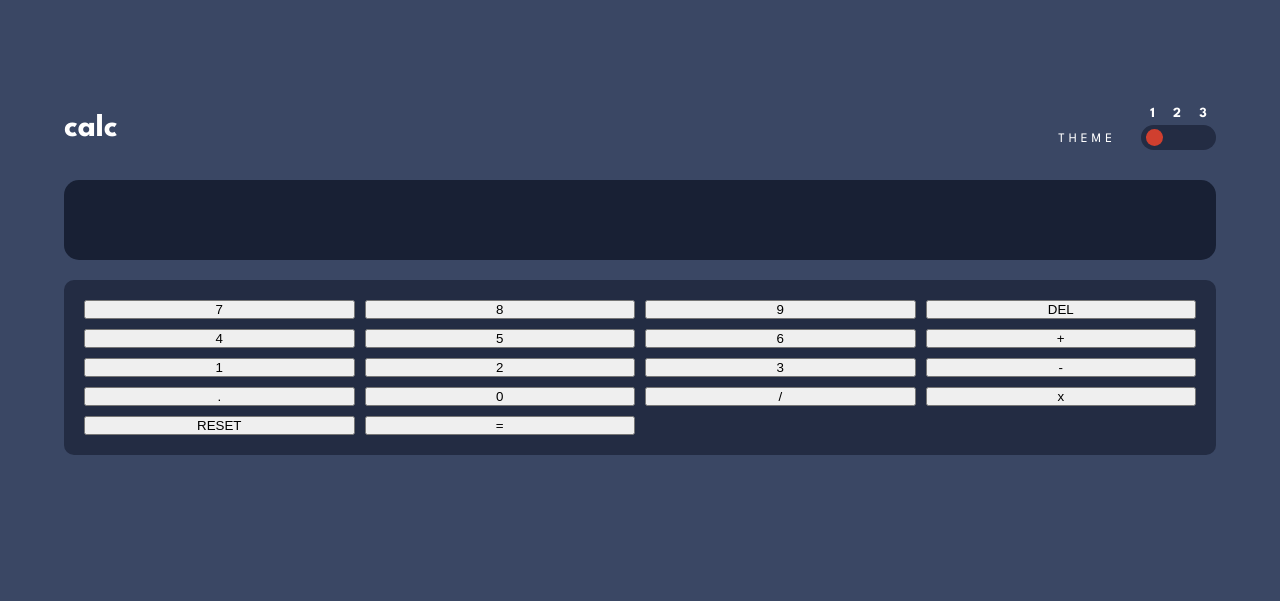
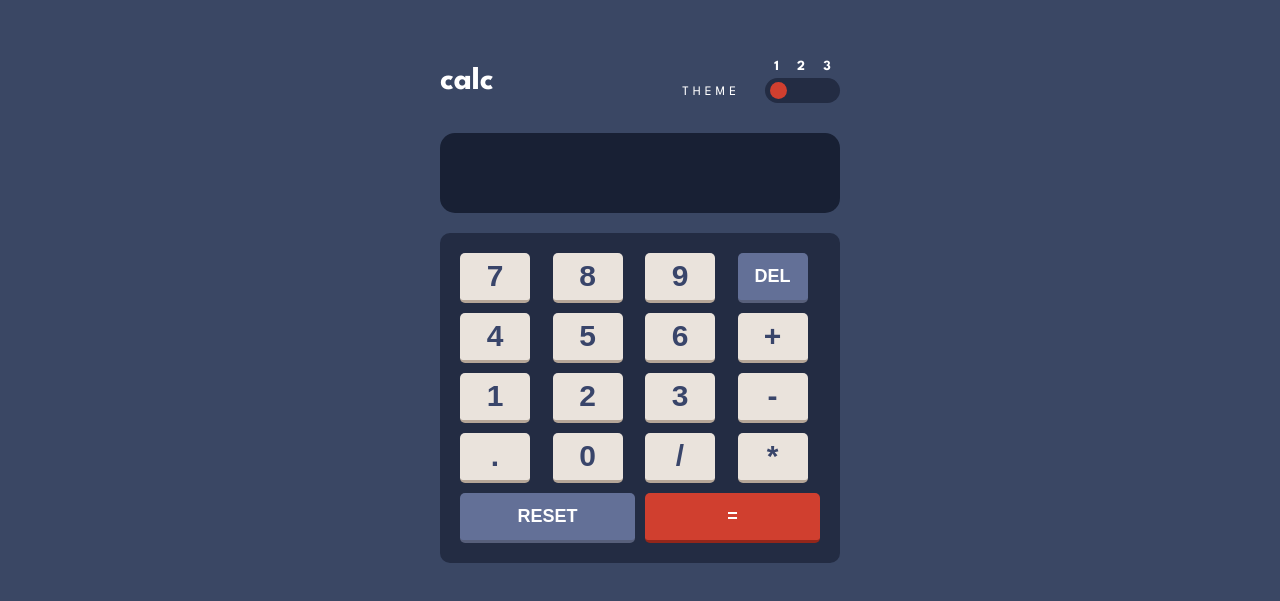
Before and after one commit to FerneyMontoya6/calculator-react-project, a React (Vite) app: page / in a window 1280 px wide. Shown: the part 119-720 px from the top of the page. Built offline with nearby package versions, Linux system fonts and the light colour scheme.

Commit message:
calculator logic completed

```diff
--- a/src/App.jsx
+++ b/src/App.jsx
@@ -13,11 +13,12 @@ import { useState } from "react";
 
 
 let inputValueDefault = '';
+
 function App() {
+  const themes = ['theme-default', 'theme-white', 'theme-gamer'];
 
   const [valueInput, setValueInput] = useState(inputValueDefault);
-  const themes = ['theme-default', 'theme-white', 'theme-gamer'];
-
+  const [themeToggle, setThemeToggle] = useState(themes[0]);
 
   const buttonNumberClicked = (key) => {
     const btnValue = buttons[key].value;
@@ -40,31 +41,39 @@ function App() {
     setValueInput(inputValueDefault);
   }
 
-  const buttonEqualsClicked = (key) => {
+  const buttonEqualsClicked = () => {
 
+    const mathOperation = eval(inputValueDefault);
+    buttonResetClicked();
+    inputValueDefault = mathOperation.toString();
+    setValueInput(mathOperation);
   }
 
-  const buttonResetClicked = (key) => {
+  const buttonResetClicked = () => {
     inputValueDefault = '';
 
     setValueInput(inputValueDefault);
   }
 
-  const buttonDeletionClicked = (key) => {
+  const buttonDeletionClicked = () => {
      inputValueDefault = inputValueDefault.slice(0, -1);
 
     setValueInput(inputValueDefault);
   }
 
+  const changeTheme = () => {
+    console.log(themeToggle);
+  }
+
   return (
     <>
-      <CalcContainer theme={themes[0]}>
+      <CalcContainer theme={themeToggle}>
 
-        <CalcHeader theme={themes[0]}>
-          <Title text='calc' theme={themes[0]} />
+        <CalcHeader theme={themeToggle}>
+          <Title text='calc' theme={themeToggle} />
           <ToggleContainer>
-            <TextToggleDescription text='THEME' theme={themes[0]} />
-            <Toggle theme={themes[0]} />
+            <TextToggleDescription text='THEME' theme={themeToggle} />
+            <Toggle changeTheme={changeTheme} theme={() => themeToggle()} />
           </ToggleContainer>
         </CalcHeader>
 
--- a/src/components/Button/Button.css
+++ b/src/components/Button/Button.css
@@ -0,0 +1,40 @@
+@import url('../../variables.css');
+
+button {
+    max-width: 7rem;
+    height: 5rem;
+    border: none;
+    border-bottom: 0.3rem solid var(--grayish-orange);
+    border-radius: 0.5rem;
+    font-size: 3rem;
+    font-weight: 700;
+    color: var(--very-dark-grayish-blue);
+    background-color: var(--light-grayish-orange);
+}
+button:active,
+button.deletion:active,
+button.reset:active,
+button.equals:active {
+    border: none;
+}
+
+.btns-container--btn__double {
+    max-width: initial;
+    grid-column: span 2;
+}
+
+button.deletion,
+button.reset {
+    border-bottom: 0.3rem solid var(--desaturated-blue-medium);
+    font-size: 1.8rem;
+    font-weight: 700;
+    color: var(--white);
+    background-color: var(--desaturated-blue-light);
+}
+
+button.equals {
+    font-size: 1.8rem;
+    color: var(--white);
+    background-color: var(--red);
+    border-bottom: 0.3rem solid var(--dark-red);
+}
--- a/src/components/Button/Button.jsx
+++ b/src/components/Button/Button.jsx
@@ -1,3 +1,5 @@
+import './Button.css'
+
 function Button({ type, value, size, onTouch, theme }) {
     return(
         <button className={`
--- a/src/components/CalcContainer/CalcContainer.css
+++ b/src/components/CalcContainer/CalcContainer.css
@@ -1,4 +1,5 @@
 .calc-container {
     width: 90%;
+    max-width: 40rem;
     margin: 0 auto;
 }
--- a/src/components/Toggle/Toggle.jsx
+++ b/src/components/Toggle/Toggle.jsx
@@ -1,6 +1,6 @@
 import './Toggle.css';
 
-function Toggle({ theme }) {
+function Toggle({ theme, changeTheme }) {
     return (
         <div className={`toggle ${theme}`}>
             <ul className={`toggle--numers-of-themes-container ${theme}`}>
@@ -9,7 +9,7 @@ function Toggle({ theme }) {
                 <li>3</li>
             </ul>
 
-            <div className={`toggle--circle-container ${theme}`}>
+            <div className={`toggle--circle-container ${theme}`} onClick={changeTheme}>
                 <div className={`toggle--circle-container__circle ${theme}`}></div>
             </div>
         </div>
--- a/src/index.css
+++ b/src/index.css
@@ -13,6 +13,7 @@ html {
 
 body {
     height: 100vh;
+    margin-top: 3rem;
     display: grid;
     place-items: center;
     font-size: 1.6rem;
--- a/src/utils/buttons-info.js
+++ b/src/utils/buttons-info.js
@@ -14,7 +14,7 @@ const buttons = [
     {value: '.', type: 'symbol', size: 'normal'},
     {value: 0, type: 'number', size: 'normal'},
     {value: '/', type: 'symbol', size: 'normal'},
-    {value: 'x', type: 'symbol', size: 'normal'},
+    {value: '*', type: 'symbol', size: 'normal'},
     {value: 'RESET', type: 'reset', size: 'double'},
     {value: '=', type: 'equals', size: 'double'},
 ];
```
